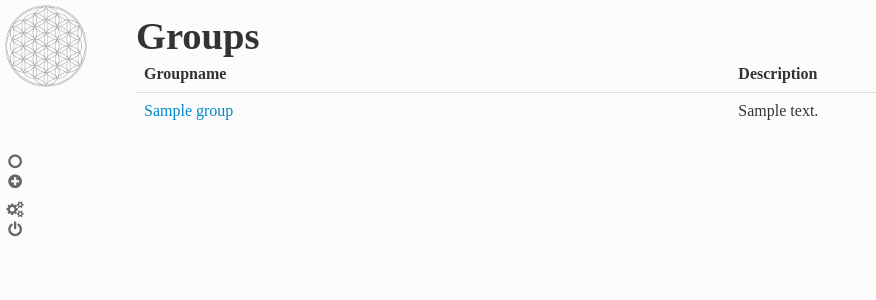
After one commit to cafca/souma, a Python web app: template templates/groups.html in a window 1280 px wide. The commit adds this page. Shown: the top 300 px of the page, without its empty margins (0-876 px from the left). Run offline with Jinja, Linux system fonts and the light colour scheme; the template is opened without the code that fills it: most values are stand-ins (such as "Sample title", 1, 10 or a date in 2020).

Commit message:
Implemented showing all groups, added groups do debug view, minor bugfixes on creating groups

```diff
--- a/templates/base.html
+++ b/templates/base.html
@@ -96,6 +96,8 @@ function OnImageLoad(evt, scale) {
                     <p><i class="icon-user"></i> <span class="caption">Your stuff</span></p></a></li>
                     <li><a href="{{url_for('create_star')}}">
                     <p><i class="icon-magic"></i> <span class="caption">Create star</span></p></a></li>
+                    <li><a href="{{url_for('create_group')}}">
+                    <p><i class="icon-magic"></i> <span class="caption">Create group</span></p></a></li>
                     <li><a href="{{url_for('find_people')}}">
                     <p><i class="icon-search"></i> <span class="caption">Find people</span></p></a></li>
                 </ul>
--- a/templates/create_group.html
+++ b/templates/create_group.html
@@ -2,7 +2,7 @@
 
 {% block content %}
 <section class="col1 row1 w4 h1">
-<h2><i class="icon-plus"></i> Create Group</h2>
+<h2><i class="icon-magic"></i> Create Group</h2>
 </section>
 
 <section class="col1 row2 w4 h6">
@@ -17,8 +17,7 @@
             {% endif %}
         </div>
         <div class="control-group {% if form.description.errors %}error{% endif %}">
-            <div class="controls input-prepend">
-                <span class="add-on"><i class="icon-envelope"></i></span>
+            <div class="fullsize-input">
                 {{ form.description(placeholder="Description")}}
             </div>
             {% if form.description.errors %}
--- /dev/null
+++ b/templates/groups.html
@@ -0,0 +1,26 @@
+{% extends "base.html" %}
+
+{% block content %}
+
+<h1>Groups</h1>
+<table class="table">
+    <thead>
+        <tr>
+            <th>Groupname</th>
+            <th>Description</th>
+        </tr>
+    </thead>
+    <tbody>
+      {% for group in groups %}
+      <tr>
+        <td>
+            <a href="{{ url_for('group', id=group.id) }}"> {{ group.groupname }} </a>
+        </td>
+        <td>{{ group.description }}</td>
+      </tr>
+      {% endfor %}
+    </tbody>
+</table>
+
+
+{%endblock%}
--- a/web_ui/forms.py
+++ b/web_ui/forms.py
@@ -23,7 +23,7 @@ class Create_group_form(Form):
     """ Generate form for creating a group """
 
     groupname = TextField('Group name', validators=[Required(), ])
-    text = TextField('Description', validators=[Required(), ], widget=widgets.TextArea())
+    description = TextField('Description', validators=[Required(), ], widget=widgets.TextArea())
 
 
 class FindPeopleForm(Form):
```
Also changed, not shown: templates/debug.html (+22 -0 lines), web_ui/views.py (+17 -1 lines).
